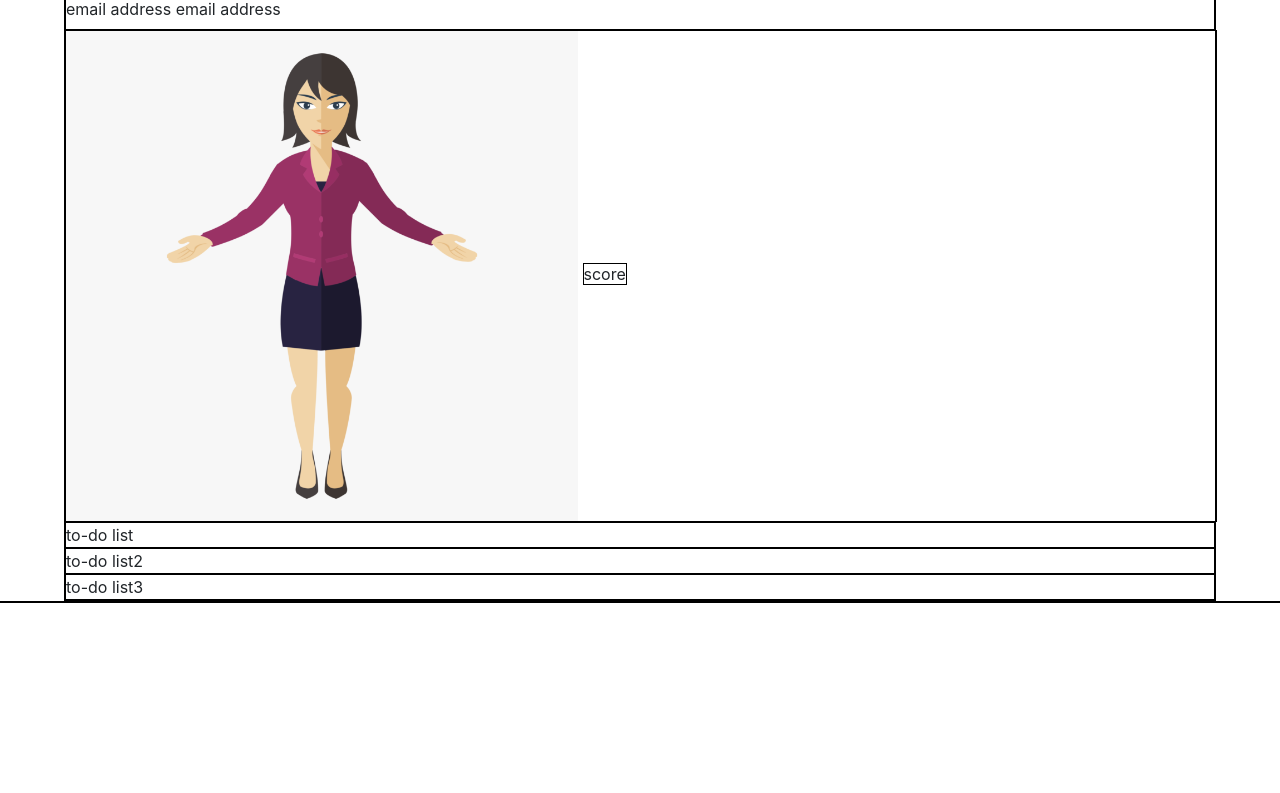
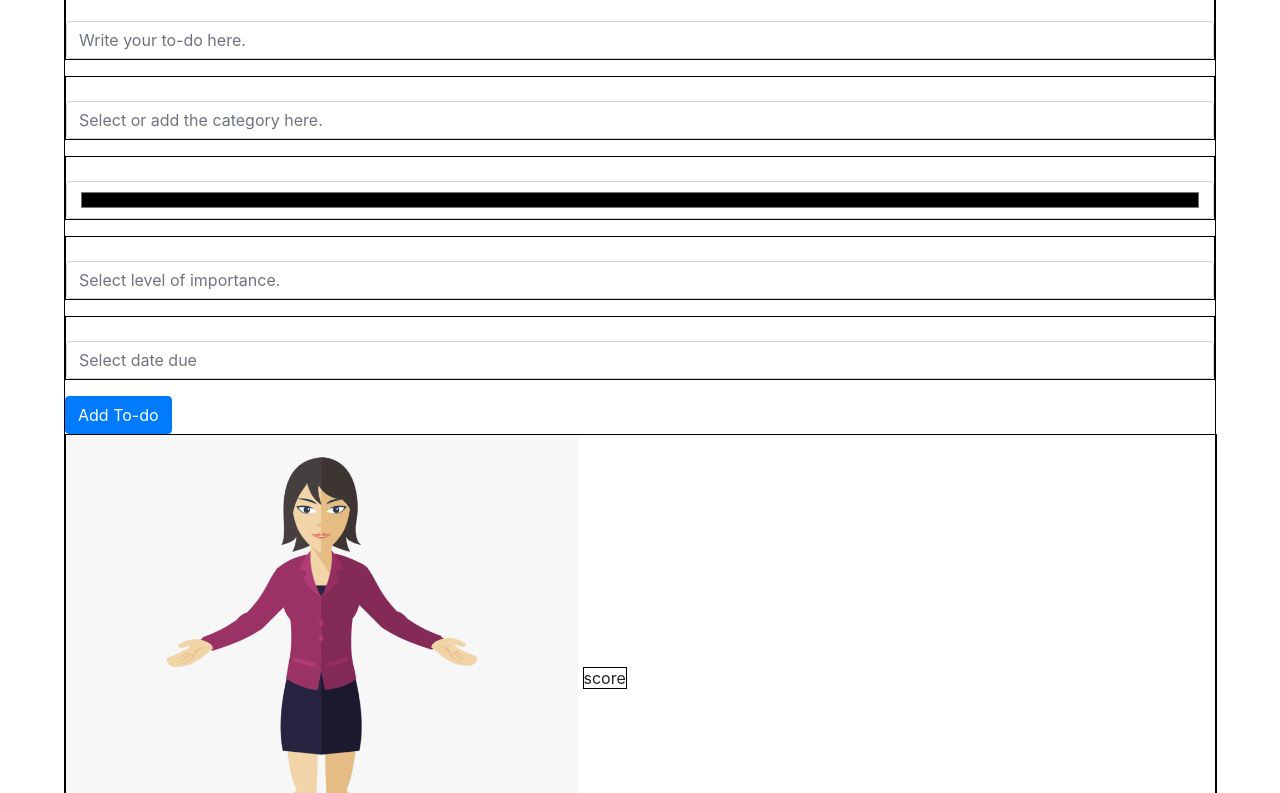
Before and after one commit to nreyes1202/Project-1, a plain HTML site: page index.html in a window 1280 px wide. Shown: the part 63-856 px from the top of the page. Before the commit the page ends 800 px from the top, so only its background shows below. Drawn offline with nearby package versions, Linux system fonts and the light colour scheme.

Commit message:
Created form and submit button.

```diff
--- a/index.html
+++ b/index.html
@@ -14,12 +14,31 @@
 <body>
     <div class="wrapper1 auto-center">
         <div id="header" class="d-flex justify-content-center">
-            <h1>Title</h1>
+            <h1>Perfectly Productive</h1>
         </div>
-        <div id="form">
-            <label for="exampleInput">email address</label>
-            <label for="exampleInput">email address</label>
-        </div>
+        <form>
+            <div class="form-group">
+                <label for = "toDoInput"></label>
+                <input type = "toDo" class = "form-control" id = "toDoInput" placeholder = "Write your to-do here.">
+            </div>
+            <div class="form-group">
+                <label for = "categoryInput"></label>
+                <input type = "category" class = "form-control" id = "categoryInput" placeholder = "Select or add the category here.">
+            </div>
+            <div class="form-group">
+                <label for = "colorOfInput"></label>
+                <input type = "color" class = "form-control" id = "colorOfInput" placeholder = "Select color of to-do.">
+            </div>
+            <div class="form-group">
+                <label for = "importanceLevelInput"></label>
+                <input type = "importanceLevel" class = "form-control" id = "importanceLevelInput" placeholder = "Select level of importance.">
+            </div>
+            <div class="form-group">
+                <label for = "dateDueInput"></label>
+                <input type = "dateDue" class = "form-control" id = "dateDueInput" placeholder = "Select date due">
+            </div>
+            <button type="submit" class="btn btn-primary">Add To-do</button>
+        </form>
         <div class="wrapper1">
             <img src="assets/images/filler-avatar.png"
                 alt="Avatar" id="avatar" class="d-inline">
```
